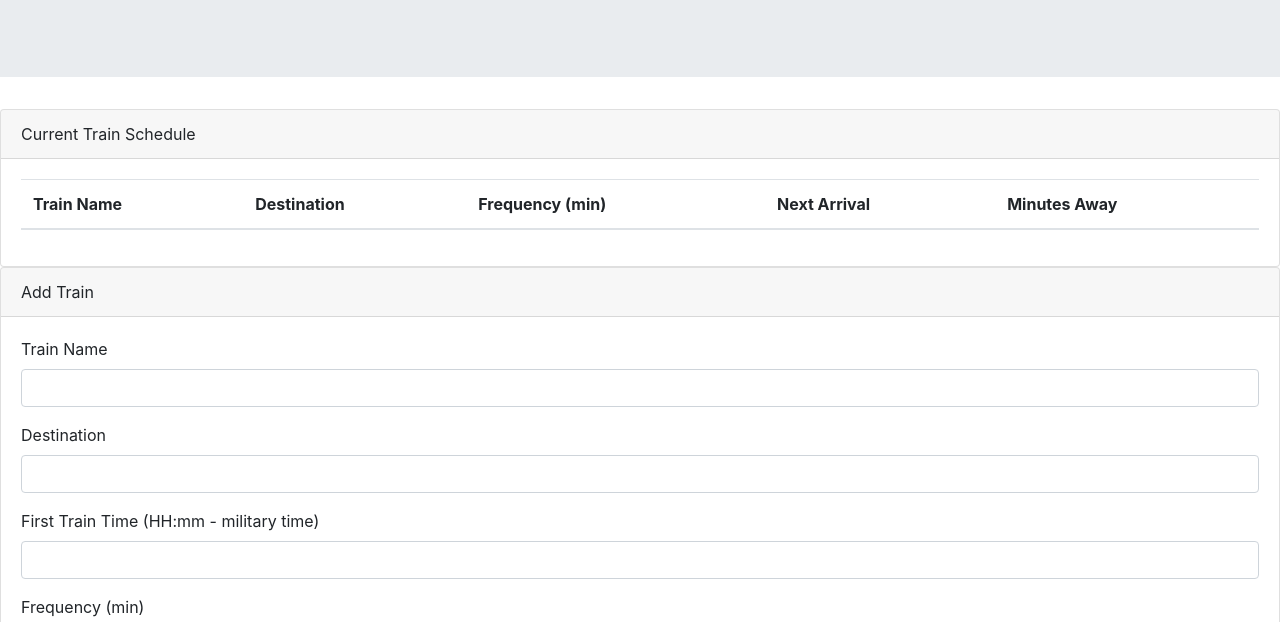
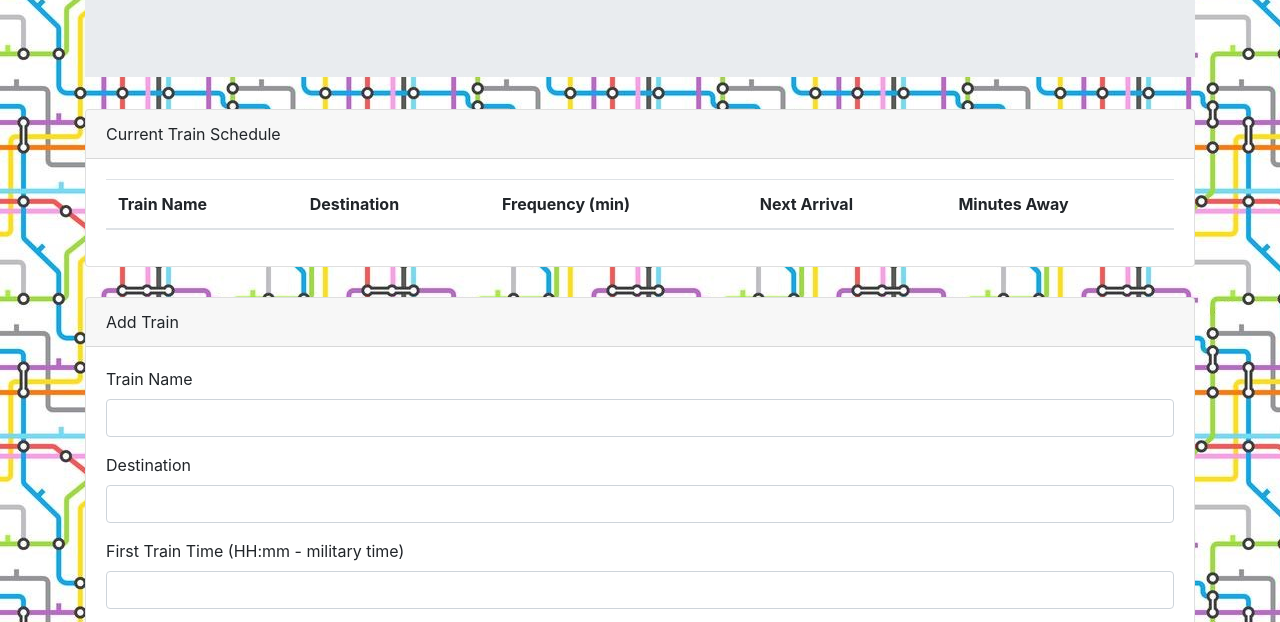
Before and after one commit to MacCabe1888/Train-Scheduler, a plain HTML site: page index.html in a window 1280 px wide. Shown: the part 172-794 px from the top of the page. Drawn offline with nearby package versions, Linux system fonts and the light colour scheme; no server answers.

Commit message:
added subway theme

```diff
--- a/assets/css/style.css
+++ b/assets/css/style.css
@@ -1,3 +1,13 @@
+body{
+    background: url(../images/tube-map-vector-seamless-pattern.jpg);
+    display: flex;
+    justify-content: center;
+}
+
 .jumbotron{
     text-align: center;
 }
+
+section{
+    margin-bottom: 30px;
+}
--- a/index.html
+++ b/index.html
@@ -12,6 +12,8 @@
     <link rel="stylesheet" href="assets/css/style.css">
 </head>
 <body>
+
+    <div class="container">
 
         <div class="jumbotron jumbotron-fluid">
             <div class="container">
@@ -67,6 +69,8 @@
             </div>
         </section>
 
+    </div>
+
     <script type="text/javascript" src="assets/javascript/app.js"></script>
 
 </body>
```
Also changed, not shown: assets/images/tube-map-vector-seamless-pattern.jpg (added). Lines whose indentation alone changed are shown as unchanged.
